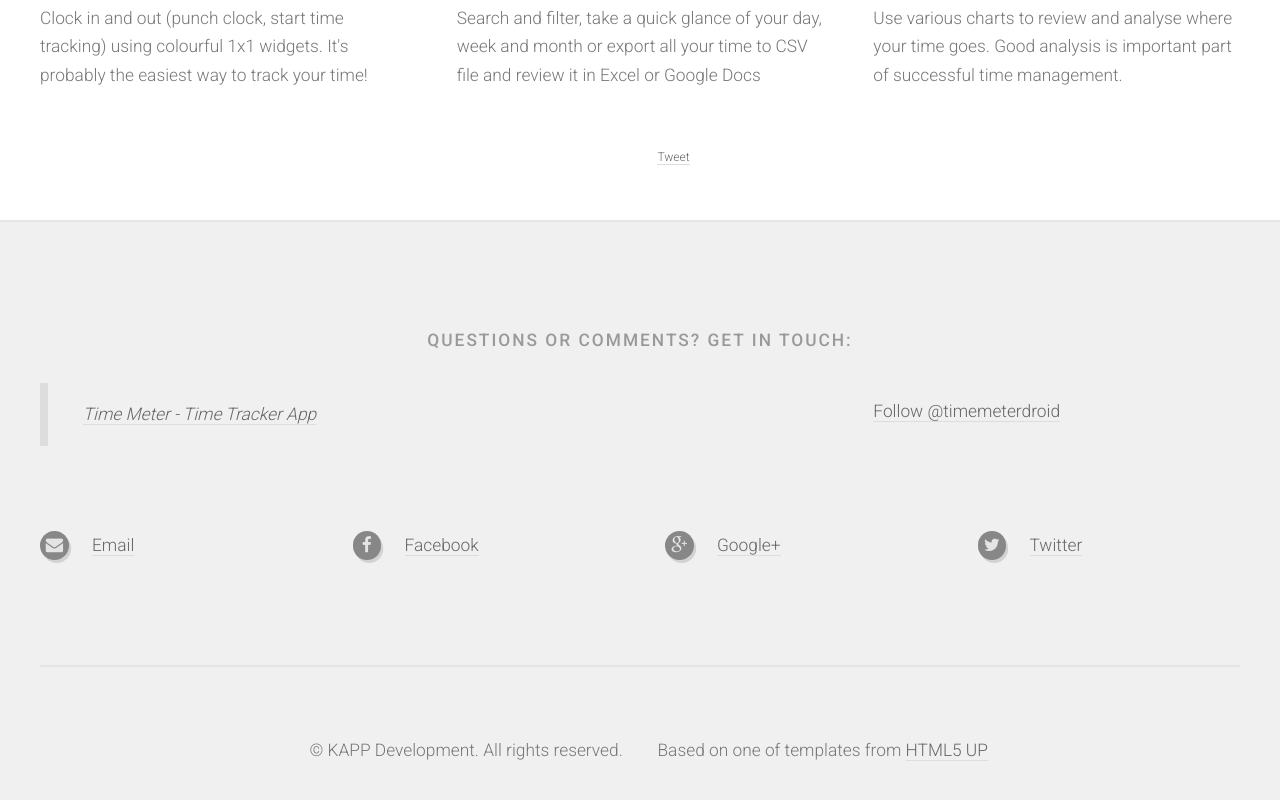
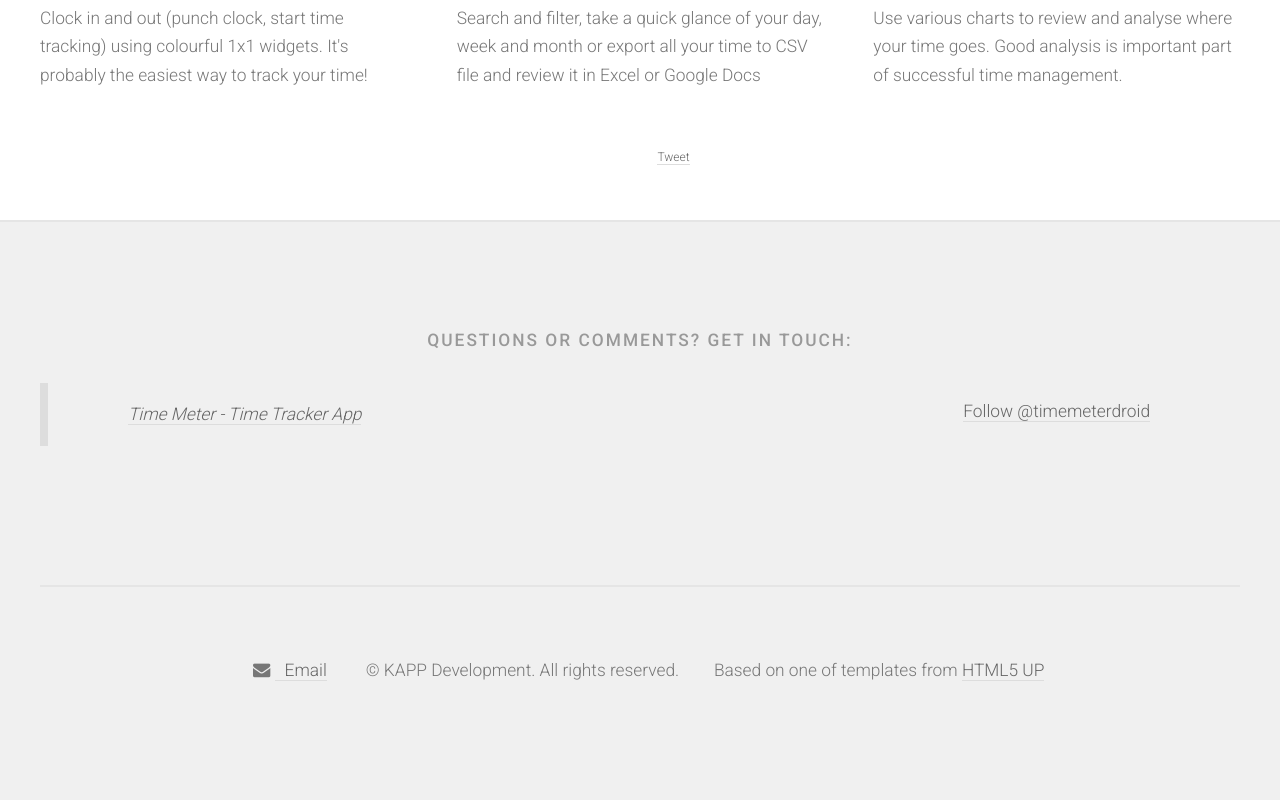
Before and after one commit to gkarpiak/timemeterio, a plain HTML site: page index.html in a window 1280 px wide. Shown: the part 896-1696 px from the top of the page. After the commit the page ends 1650 px from the top, so only its background shows below. Drawn offline with Linux system fonts and the light colour scheme.

Commit message:
Adjust social buttons

```diff
--- a/assets/css/main.css
+++ b/assets/css/main.css
@@ -1840,7 +1840,7 @@
 			}
 
 			#footer-wrapper {
-				padding: 6em 20px 8em 20px;
+				padding: 6em 20px 2em 20px;
 			}
 
 		/* Header */
@@ -2076,7 +2076,7 @@
 			}
 
 			#footer-wrapper {
-				padding: 4em 20px 6em 20px;
+				padding: 4em 20px 0.5em 20px;
 			}
 
 		/* Header */
@@ -2399,7 +2399,7 @@
 			}
 
 			#footer-wrapper {
-				padding: 4em 20px 3em 20px;
+				padding: 4em 20px 0.5em 20px;
 			}
 
 		/* Header */
--- a/index.html
+++ b/index.html
@@ -122,7 +122,7 @@
 							<h3 style="text-align:center">Questions or comments? Get in touch:</h3>
 						</header>
 						<div class="row" style="padding-top: 20px;">
-							<div class="4u 12u(mobile)">
+							<div class="4u 12u(mobile)" style="text-align:center">
 
 									<section>
 										<!-- Facebook integration -->
@@ -131,7 +131,7 @@
 									</section>
 
 							</div>
-							<div class="4u 12u(mobile)">
+							<div class="4u 12u(mobile)" style="text-align:center">
 
 									<section>
 										<!-- Google+ integration -->
@@ -140,7 +140,7 @@
 									</section>
 
 							</div>
-							<div class="4u 12u(mobile)">
+							<div class="4u 12u(mobile)" style="text-align:center">
 
 									<section>
 										<!-- Twitter integration -->
@@ -150,54 +150,12 @@
 
 							</div>
 						</div>
-						<div class="row">
-							<div style="width:100%">
-								<section>
-									<div class="row">
-										<div class="3u 12u(mobile)">
-										<section>
-											<ul class="icons">
-												<li class="icon fa-envelope">
-													<a href="mailto:kapp.development@gmail.com">Email</a>
-												</li>
-											</ul>
-										</section>
-										</div>
-										<div class="3u 12u(mobile)">
-										<section>
-											<ul class="icons">
-												<li class="icon fa-facebook">
-													<a href="http://facebook.com/TimeMeter">Facebook</a>
-												</li>
-											</ul>
-										</section>
-										</div>
-										<div class="3u 12u(mobile)">
-										<section>
-											<ul class="icons">
-												<li class="icon fa-google-plus">
-													<a href="https://plus.google.com/110029841116125732449/posts">Google+</a>
-												</li>
-											</ul>
-										</section>
-										</div>
-										<div class="3u 12u(mobile)">
-										<section>
-											<ul class="icons">
-												<li class="icon fa-twitter">
-													<a href="https://twitter.com/timemeterdroid">Twitter</a>
-												</li>
-											</ul>
-										</section>
-										</div>
-									</div>
-								</section>
-							</div>
-						</div>
 					</div>
 					<div id="copyright" class="container">
 						<ul class="links">
-							<li>&copy; KAPP Development. All rights reserved.</li><li>Based on one of templates from <a href="http://html5up.net">HTML5 UP</a></li>
+								<li class="icon fa-envelope">
+									<a href="mailto:kapp.development@gmail.com" style="padding-left:10px">Email</a>
+								</li><li>&copy; KAPP Development. All rights reserved.</li><li>Based on one of templates from <a href="http://html5up.net">HTML5 UP</a></li>
 						</ul>
 					</div>
 				</div>
```
